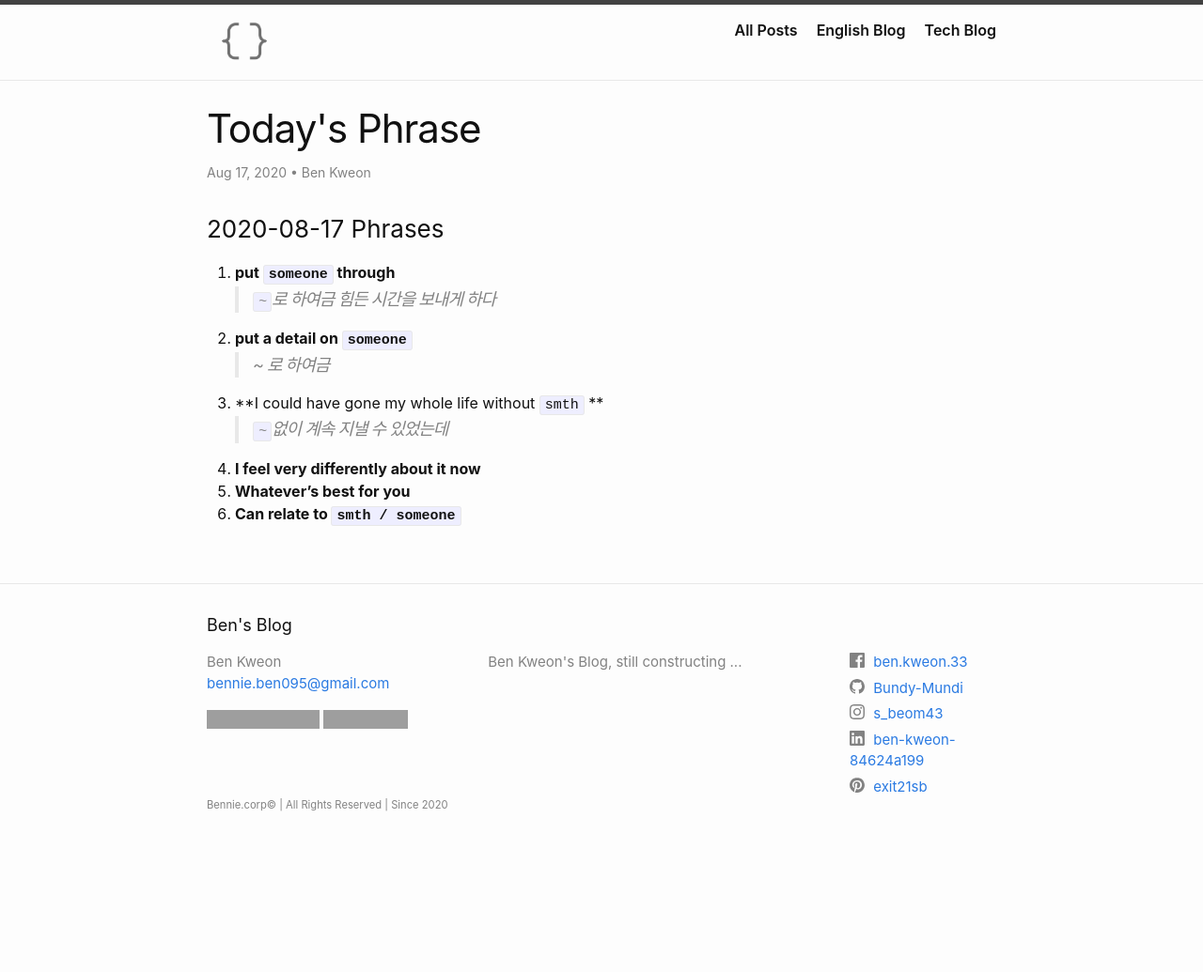
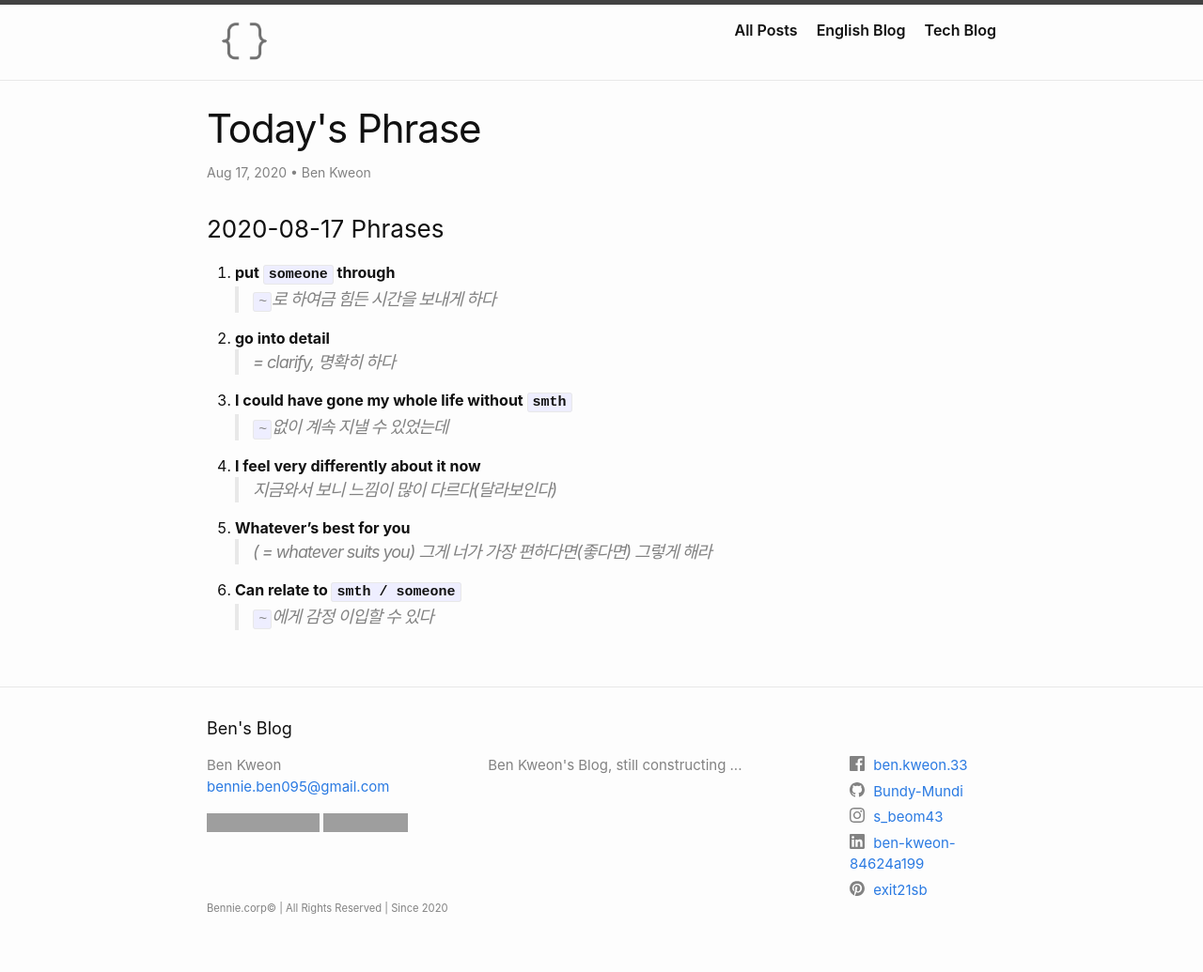
Before and after one commit to Bundy-Mundi/ben, a Jekyll site: the page built from docs/categories/english/phrases/_posts/2020-08-17-20200817_phrases.markdown, in a window 1280 px wide. Shown: the whole page at 94% size. Built offline with Jekyll 4.4.1, drawn with Linux system fonts in a browser that asks for light colours; nearby versions of some CDN libraries; before the commit the page ends 925 px from its top, so only the background shows below that; grey boxes are pictures that could not be loaded.

Commit message:
Update 2020-08-17-20200817_phrases.markdown

```diff
--- a/docs/categories/english/phrases/_posts/2020-08-17-20200817_phrases.markdown
+++ b/docs/categories/english/phrases/_posts/2020-08-17-20200817_phrases.markdown
@@ -11,10 +11,14 @@ sub_category: phrases
 
 1. **put `someone` through**
 > `~`로 하여금 힘든 시간을 보내게 하다
-2. **put a detail on `someone`**
-> ~ 로 하여금
-3. **I could have gone my whole life without `smth` **
+2. **go into detail**
+>  = clarify, 명확히 하다
+3. **I could have gone my whole life without `smth`**
 > `~`없이 계속 지낼 수 있었는데
 4. **I feel very differently about it now**
+> 지금와서 보니 느낌이 많이 다르다(달라보인다)
 5. **Whatever's best for you**
+> ( = whatever suits you)
+> 그게 너가 가장 편하다면(좋다면) 그렇게 해라
 6. **Can relate to `smth / someone`**
+> `~`에게 감정 이입할 수 있다
```
